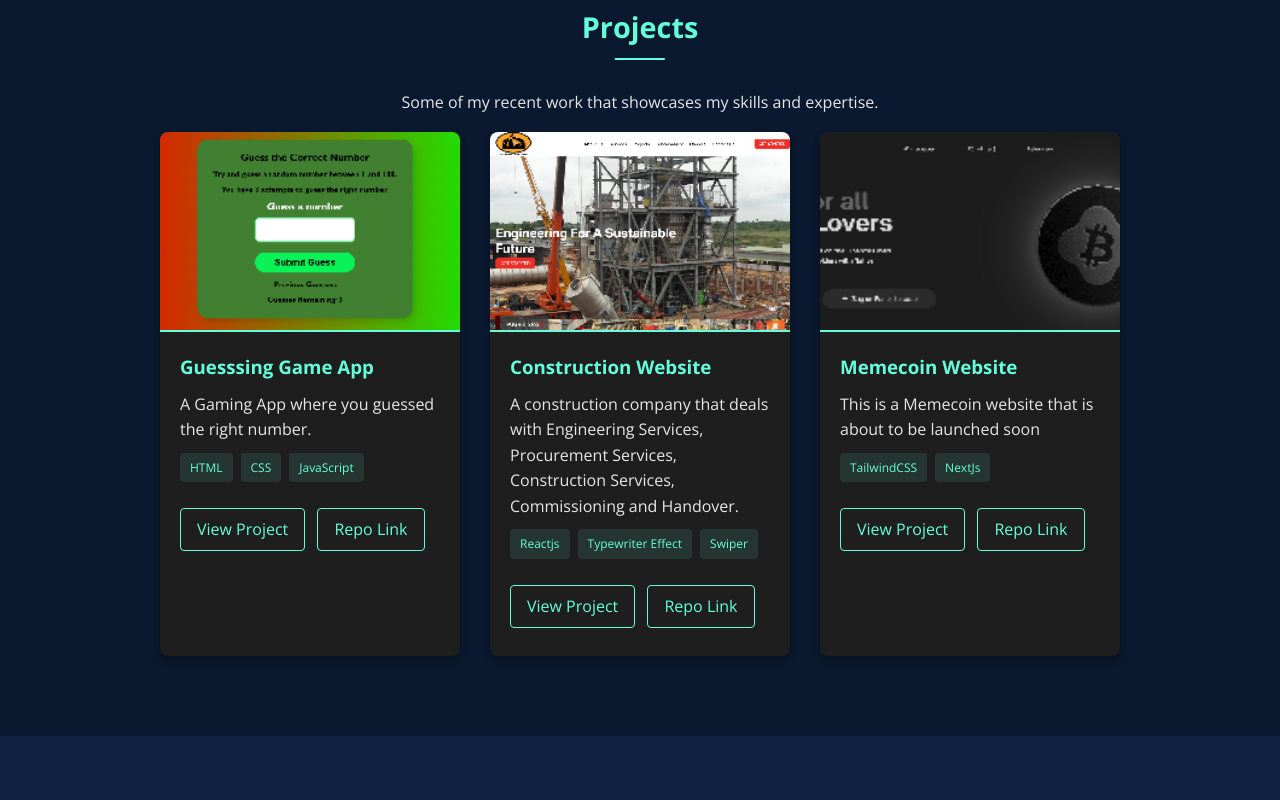
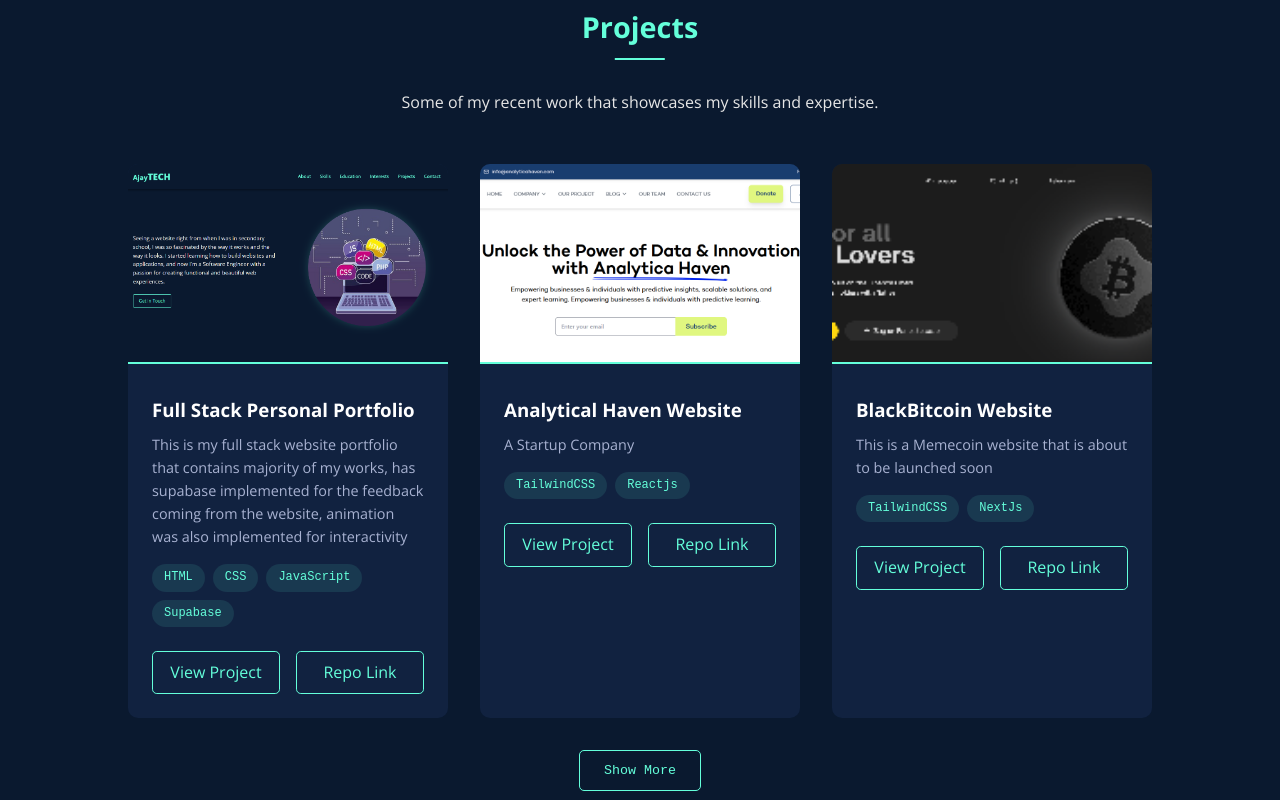
Before and after one commit to Ajayfrizzy/Portfolio_V1, a plain HTML site: page index.html in a window 1280 px wide. Shown: the part 4160-4960 px from the top of the page. Drawn offline with nearby package versions, Linux system fonts and the light colour scheme.

Commit message:
Added some projects and Updated my Resume

```diff
--- a/asset/css/styles.css
+++ b/asset/css/styles.css
@@ -1,4 +1,4 @@
-@import url('https://fonts.googleapis.com/css2?family=Open+Sans:ital,wght@0,300..800;1,300..800&display=swap');
+@import url("https://fonts.googleapis.com/css2?family=Open+Sans:ital,wght@0,300..800;1,300..800&display=swap");
 
 * {
   margin: 0;
@@ -21,6 +21,9 @@
   --navy: #112240;
   --shadow: 0 4px 6px rgba(0, 0, 0, 0.3);
   --transition-speed: 0.3s;
+  --green: #64ffda;
+  --light-slate: #a8b2d1;
+  --font-mono: "SF Mono", "Fira Code", "Fira Mono", "Roboto Mono", monospace;
 }
 
 body {
@@ -122,7 +125,7 @@ nav {
 }
 
 .nav-links a::after {
-  content: '';
+  content: "";
   position: absolute;
   width: 0;
   height: 2px;
@@ -156,14 +159,15 @@ nav {
   opacity: 1;
   left: 0;
   transform: rotate(0deg);
-  transition: .25s ease-in-out;
+  transition: 0.25s ease-in-out;
 }
 
 .hamburger span:nth-child(1) {
   top: 0px;
 }
 
-.hamburger span:nth-child(2), .hamburger span:nth-child(3) {
+.hamburger span:nth-child(2),
+.hamburger span:nth-child(3) {
   top: 10px;
 }
 
@@ -317,7 +321,7 @@ nav {
   flex: 1;
 }
 
-.hero-content{
+.hero-content {
   padding-right: 3rem;
 }
 
@@ -702,50 +706,31 @@ section.in-view .interest-card:nth-child(3) {
 }
 
 .projects-container {
-  display: flex;
-  flex-wrap: wrap;
-  gap: 30px;
-  justify-content: center;
+  display: grid;
+  grid-template-columns: repeat(auto-fill, minmax(300px, 1fr));
+  gap: 2rem;
+  margin: 2rem 0;
 }
 
 .project-card {
-  background-color: var(--card-bg);
-  border-radius: 8px;
-  box-shadow: var(--shadow);
+  background: var(--navy);
+  border-radius: 10px;
   overflow: hidden;
-  width: 300px;
-  transition: transform 0.3s, box-shadow 0.3s;
   opacity: 0;
   transform: translateY(20px);
-}
-
-section.in-view .project-card:nth-child(1) {
-  animation: fadeInUp 0.8s forwards;
-}
-
-section.in-view .project-card:nth-child(2) {
-  animation: fadeInUp 0.8s forwards 0.3s;
-}
-
-section.in-view .project-card:nth-child(3) {
-  animation: fadeInUp 0.8s forwards 0.6s;
+  transition: transform 0.3s ease, box-shadow 0.3s ease;
 }
 
 .project-card:hover {
-  transform: translateY(-10px);
-  box-shadow: 0 15px 30px rgba(0, 0, 0, 0.3);
-}
-
-.project-image {
-  height: 200px;
-  overflow: hidden;
-  border-bottom: 2px solid var(--accent-color);
+  transform: translateY(-5px);
+  box-shadow: 0 10px 20px rgba(100, 255, 218, 0.2);
 }
 
 .project-image img {
   width: 100%;
-  height: 100%;
+  height: 200px;
   object-fit: cover;
+  border-bottom: 2px solid var(--accent-color);
   transition: transform 0.5s ease;
 }
 
@@ -754,68 +739,92 @@ section.in-view .project-card:nth-child(3) {
 }
 
 .project-info {
-  padding: 20px;
+  padding: 1.5rem;
 }
 
 .project-info h3 {
-  color: var(--accent-color);
-  margin-bottom: 10px;
+  color: var(--white);
+  margin-bottom: 0.5rem;
+}
+
+.project-info p {
+  color: var(--light-slate);
+  font-size: 0.9rem;
+  margin-bottom: 1rem;
 }
 
 .project-tags {
   display: flex;
   flex-wrap: wrap;
-  gap: 8px;
-  margin: 10px 0;
+  gap: 0.5rem;
+  margin-bottom: 1.5rem;
 }
 
 .project-tag {
-  background-color: rgba(100, 255, 218, 0.1);
-  color: var(--accent-color);
-  padding: 5px 10px;
-  border-radius: 4px;
-  font-size: 12px;
-  transition: background-color 0.3s ease;
+  background: rgba(100, 255, 218, 0.1);
+  color: var(--green);
+  padding: 0.25rem 0.75rem;
+  border-radius: 20px;
+  font-size: 0.75rem;
+  font-family: var(--font-mono);
 }
 
-.project-tag:hover {
-  background-color: rgba(100, 255, 218, 0.2);
+.project-links {
+  display: flex;
+  gap: 1rem;
 }
 
-.btn2 {
-  display: inline-block;
-  background-color: transparent;
-  color: var(--accent-color);
-  padding: 8px 16px;
-  border: 1px solid var(--accent-color);
-  border-radius: 4px;
-  cursor: pointer;
-  margin-top: 1rem;
-  margin-right: 0.5rem;
-  transition: all 0.3s;
-  position: relative;
-  overflow: hidden;
-  z-index: 1;
+.project-links .btn2 {
+  flex: 1;
+  text-align: center;
+  padding: 0.5rem;
+  color: var(--green);
+  border: 1px solid var(--green);
+  border-radius: 0.3rem;
 }
 
-.btn2:before {
-  content: "";
-  position: absolute;
-  left: 0;
-  top: 0;
-  width: 0;
-  height: 100%;
-  background-color: var(--accent-color);
-  transition: width 0.3s ease;
-  z-index: -1;
+.project-links .btn2:hover {
+  background-color: var(--green);
+  color: #0a192f;
+  transition: ease-in-out;
+  transition-duration: 300ms;
 }
 
-.btn2:hover:before {
-  width: 100%;
+/* Show More Button */
+.show-more-btn {
+  display: block;
+  margin: 2rem auto 0;
+  padding: 0.75rem 1.5rem;
+  background: transparent;
+  color: var(--green);
+  border: 1px solid var(--green);
+  border-radius: 5px;
+  font-family: var(--font-mono);
+  cursor: pointer;
+  transition: all 0.3s ease;
 }
 
-.btn2:hover {
-  color: var(--dark-navy);
+.show-more-btn:hover {
+  background-color: var(--green);
+  color: #0a192f;
+  transition: ease-in-out;
+  transition-duration: 300ms;
+}
+
+/* Animation */
+section.in-view .project-card {
+  animation: fadeInUp 0.6s forwards;
+}
+
+@keyframes fadeInUp {
+  to {
+    opacity: 1;
+    transform: translateY(0);
+  }
+}
+
+section.in-view .project-card:nth-child(n) {
+  animation-delay: calc(0.1s * var(--i));
 }
 
 /* Contact Section */
@@ -949,15 +958,15 @@ footer {
 .form-status.success {
   display: block;
   background-color: rgba(75, 181, 67, 0.1);
-  color: #4BB543;
-  border: 1px solid #4BB543;
+  color: #4bb543;
+  border: 1px solid #4bb543;
 }
 
 .form-status.error {
   display: block;
   background-color: rgba(255, 0, 0, 0.1);
-  color: #FF0000;
-  border: 1px solid #FF0000;
+  color: #ff0000;
+  border: 1px solid #ff0000;
 }
 
 button:disabled {
@@ -972,7 +981,7 @@ button:disabled {
     min-height: 50vh;
   } */
 
-  .hero h1{
+  .hero h1 {
     font-size: 1.5rem;
   }
 
@@ -1008,15 +1017,20 @@ button:disabled {
 
   .project-card {
     width: 45%;
-}
+  }
+
+  .projects-container {
+    grid-template-columns: repeat(2, 1fr); /* 2 columns on tablet */
+  }
 }
 
+/* Responsive adjustments */
 @media (max-width: 768px) {
   .container {
     max-width: 90vw;
   }
 
-  .hero-container{
+  .hero-container {
     flex-direction: column-reverse;
     text-align: center;
   }
@@ -1035,7 +1049,15 @@ button:disabled {
     display: block;
   }
 
+  .projects-container {
+    grid-template-columns: 1fr;
+  }
+
   .project-card {
-    width: 80%;
+    width: 100%;
+  }
+
+    .project-links {
+    flex-direction: column;
+  }
 }
-}
--- a/asset/javascript/app.js
+++ b/asset/javascript/app.js
@@ -1,36 +1,88 @@
-/* JavaScript for Dynamic Content  for project*/
+/* JavaScript for Dynamic Content for project*/
 
 // Project data
 const projects = [
+  {
+    title: "Full Stack Personal Portfolio",
+    description:
+      "This is my full stack website portfolio that contains majority of my works, has supabase implemented for the feedback coming from the website, animation was also implemented for interactivity",
+    image: "/asset/img/project_9.png",
+    tags: ["HTML", "CSS", "JavaScript", "Supabase"],
+    link: "https://mini-portfolio-ebon.vercel.app/",
+    github: "https://github.com/Ajayfrizzy/Mini_portfolio",
+  },
+  {
+    title: "Analytical Haven Website",
+    description: "A Startup Company",
+    image: "/asset/img/project_5.png",
+    tags: ["TailwindCSS", "Reactjs"],
+    link: "https://analytical-haven.vercel.app/",
+    github: "https://github.com/Ajayfrizzy/Analytical_Haven",
+  },
+  {
+    title: "BlackBitcoin Website",
+    description: "This is a Memecoin website that is about to be launched soon",
+    image: "/asset/img/project_3.png",
+    tags: ["TailwindCSS", "NextJs"],
+    link: "https://www.blackbitcoin.vip/",
+    github: "https://github.com/Ajayfrizzy/black-bitcoin",
+  },
+  {
+    title: "House Booking",
+    description: "House Booking Website",
+    image: "/asset/img/project_4.png",
+    tags: ["TailwindCSS", "NextJs", "SwiperJs"],
+    link: "https://big-analytical-project.vercel.app/",
+    github: "https://github.com/Ajayfrizzy/big_analytical_project",
+  },
+  {
+    title: "Construction Website",
+    description:
+      "A construction company that deals with Engineering Services, Procurement Services, Construction Services, Commissioning and Handover.",
+    image: "/asset/img/project_2.png",
+    tags: ["Reactjs", "Typewriter Effect", "Swiper"],
+    link: "https://pggrng.netlify.app/",
+    github: "https://github.com/Ajayfrizzy/fortress_project",
+  },
+  {
+    title: "New Popecoin Website",
+    description: "This is another Memecoin website that was launched recently",
+    image: "/asset/img/project_6.png",
+    tags: ["TailwindCSS", "NextJs", "Api Integration"],
+    link: "https://never-mind.vercel.app/",
+    github: "https://github.com/Ajayfrizzy/New_pope_coin",
+  },
+  {
+    title: "Mini Ecommerce Website",
+    description:
+      "Mini ecommerce with some little functionality which include filter, delete, carting of items and others...",
+    image: "/asset/img/project_7.png",
+    tags: ["HTML", "CSS", "JavaScript"],
+    link: "https://github.com/Ajayfrizzy/New_pope_coin",
+    github: "https://github.com/Ajayfrizzy/Mini_ecommerce",
+  },
+  {
+    title: "Full Stack Website for FarmConnect",
+    description:
+      "This is a full stack website with the following functionality features Authetication for users registration/login, adding of items features for farmers and some other features...",
+    image: "/asset/img/project_8.png",
+    tags: ["TypeScript", "ReactJs", "Supabase"],
+    link: "https://vibe-coding-hackathon-olive.vercel.app/",
+    github: "https://github.com/Ajayfrizzy/Mini_ecommerce",
+  },
   {
     title: "Guesssing Game App",
     description: "A Gaming App where you guessed the right number.",
     image: "/asset/img/project_1.png",
     tags: ["HTML", "CSS", "JavaScript"],
     link: "https://ajayfrizzy.github.io/zuri-guessing-game/",
-        github: "https://github.com/Ajayfrizzy/zuri-guessing-game"
+    github: "https://github.com/Ajayfrizzy/zuri-guessing-game",
   },
-    {
-        title: "Construction Website",
-        description: "A construction company that deals with Engineering Services, Procurement Services, Construction Services, Commissioning and Handover.",
-        image: "/asset/img/project_2.png",
-        tags: ["Reactjs", "Typewriter Effect", "Swiper"],
-        link: "https://pggrng.netlify.app/",
-        github: "https://github.com/Ajayfrizzy/fortress_project"
-    },
-    {
-        title: "Memecoin Website",
-        description: "This is a Memecoin website that is about to be launched soon",
-        image: "/asset/img/project_3.png",
-        tags: ["TailwindCSS", "NextJs"],
-        link: "https://www.blackbitcoin.vip/",
-        github: "https://github.com/Ajayfrizzy/black-bitcoin"
-    }
 ];
 
-document.addEventListener('DOMContentLoaded', function() {
+document.addEventListener("DOMContentLoaded", function () {
   // First, ensure the mobile menu and hamburger elements exist
-    if (!document.querySelector('.mobile-menu')) {
+  if (!document.querySelector(".mobile-menu")) {
     const mobileMenuHTML = `
             <div class="mobile-menu">
                 <ul>
@@ -44,12 +96,12 @@ document.addEventListener('DOMContentLoaded', function() {
             </div>
             <div class="overlay"></div>
         `;
-        document.body.insertAdjacentHTML('beforeend', mobileMenuHTML);
+    document.body.insertAdjacentHTML("beforeend", mobileMenuHTML);
   }
 
   // Add hamburger button if it doesn't exist already
-    if (!document.querySelector('.hamburger')) {
-        const nav = document.querySelector('nav');
+  if (!document.querySelector(".hamburger")) {
+    const nav = document.querySelector("nav");
     const hamburgerHTML = `
             <div class="hamburger">
                 <span></span>
@@ -58,189 +110,233 @@ document.addEventListener('DOMContentLoaded', function() {
                 <span></span>
             </div>
         `;
-        nav.insertAdjacentHTML('beforeend', hamburgerHTML);
+    nav.insertAdjacentHTML("beforeend", hamburgerHTML);
   }
 
   // Now that we're sure the elements exist, add the event listeners and functionality
   // Select the hamburger button, mobile menu, and overlay elements
-    const hamburger = document.querySelector('.hamburger');
-    const mobileMenu = document.querySelector('.mobile-menu');
-    const overlay = document.querySelector('.overlay');
-    const mobileLinks = document.querySelectorAll('.mobile-menu ul li a');
+  const hamburger = document.querySelector(".hamburger");
+  const mobileMenu = document.querySelector(".mobile-menu");
+  const overlay = document.querySelector(".overlay");
+  const mobileLinks = document.querySelectorAll(".mobile-menu ul li a");
 
   // Toggle menu when hamburger is clicked
-    hamburger.addEventListener('click', function() {
-        this.classList.toggle('open');
-        mobileMenu.classList.toggle('open');
-        overlay.classList.toggle('open');
-        document.body.classList.toggle('no-scroll');
+  hamburger.addEventListener("click", function () {
+    this.classList.toggle("open");
+    mobileMenu.classList.toggle("open");
+    overlay.classList.toggle("open");
+    document.body.classList.toggle("no-scroll");
   });
 
   // Close menu when overlay is clicked
-    overlay.addEventListener('click', function() {
-        hamburger.classList.remove('open');
-        mobileMenu.classList.remove('open');
-        this.classList.remove('open');
-        document.body.classList.remove('no-scroll');
+  overlay.addEventListener("click", function () {
+    hamburger.classList.remove("open");
+    mobileMenu.classList.remove("open");
+    this.classList.remove("open");
+    document.body.classList.remove("no-scroll");
   });
 
   // Close menu when a link is clicked
-    mobileLinks.forEach(link => {
-        link.addEventListener('click', function() {
-            hamburger.classList.remove('open');
-            mobileMenu.classList.remove('open');
-            overlay.classList.remove('open');
-            document.body.classList.remove('no-scroll');
+  mobileLinks.forEach((link) => {
+    link.addEventListener("click", function () {
+      hamburger.classList.remove("open");
+      mobileMenu.classList.remove("open");
+      overlay.classList.remove("open");
+      document.body.classList.remove("no-scroll");
     });
   });
 
-    // Load projects dynamically
-    const projectsContainer = document.getElementById('projectsContainer');
-    if (projectsContainer) {
-        projects.forEach(project => {
-            const projectCard = document.createElement('div');
-            projectCard.className = 'project-card';
+  // Load projects dynamically with show more/less functionality
+  const projectsContainer = document.getElementById("projectsContainer");
+
+  if (projectsContainer && Array.isArray(projects)) {
+    projectsContainer.innerHTML = ""; // Clear existing content
+
+    const toggleButton = document.createElement("button");
+    toggleButton.className = "show-more-btn";
+    toggleButton.textContent = "Show More";
+
+    const initialVisibleCount = 3;
+    let expanded = false;
+
+    projects.forEach((project, index) => {
+      const projectCard = document.createElement("div");
+      projectCard.className = "project-card";
+      projectCard.style.display =
+        index >= initialVisibleCount ? "none" : "block";
 
       projectCard.innerHTML = `
       <div class="project-image">
-                    <img src="${project.image}" alt="${project.title}">
+        <img src="${project.image}" alt="${
+        project.title
+      }" onerror="this.src='/path/to/default-image.png'">
       </div>
       <div class="project-info">
         <h3>${project.title}</h3>
         <p>${project.description}</p>
         <div class="project-tags">
-                        ${project.tags.map(tag => `<span class="project-tag">${tag}</span>`).join('')}
+          ${project.tags
+            .map((tag) => `<span class="project-tag">${tag}</span>`)
+            .join("")}
         </div>
-                    <a href="${project.link}" target="_blank" class="btn2">View Project</a>
+        <div class="project-links">
+          <a href="${
+            project.link
+          }" target="_blank" class="btn2">View Project</a>
           <a href="${project.github}" target="_blank" class="btn2">Repo Link</a>
+        </div>
       </div>
     `;
 
       projectsContainer.appendChild(projectCard);
     });
+
+    if (projects.length > initialVisibleCount) {
+      // Append toggle button outside the grid
+      projectsContainer.parentElement.appendChild(toggleButton);
     }
 
-    // Form submission handling
-   /* const contactForm = document.getElementById('contactForm');
-    if (contactForm) {
-        contactForm.addEventListener('submit', function(e) {
-            e.preventDefault();
-            alert('Thank you for your message! I will get back to you soon.');
-            this.reset();
+    toggleButton.addEventListener("click", () => {
+      const projectCards = projectsContainer.querySelectorAll(".project-card");
+
+      projectCards.forEach((card, index) => {
+        if (index >= initialVisibleCount) {
+          card.style.display = expanded ? "none" : "block";
+        }
       });
-    }*/
+
+      expanded = !expanded;
+      toggleButton.textContent = expanded ? "Show Less" : "Show More";
+
+      if (expanded) {
+        setTimeout(() => {
+          document
+            .querySelector("#projects")
+            ?.scrollIntoView({ behavior: "smooth" });
+        }, 100);
+      }
+    });
+  }
 
   // Animation on scroll
   // Get all sections that need to be animated
-    const sections = document.querySelectorAll('section');
+  const sections = document.querySelectorAll("section");
 
   // Create an Intersection Observer
-    const observer = new IntersectionObserver((entries) => {
-        entries.forEach(entry => {
+  const observer = new IntersectionObserver(
+    (entries) => {
+      entries.forEach((entry) => {
         if (entry.isIntersecting) {
-                entry.target.classList.add('in-view');
+          entry.target.classList.add("in-view");
         }
       });
-    }, {
+    },
+    {
       root: null, // viewport
       threshold: 0.1, // 10% of the item is visible
-        rootMargin: '-50px'
-    });
+      rootMargin: "-50px",
+    }
+  );
 
   // Observe each section
-    sections.forEach(section => {
+  sections.forEach((section) => {
     observer.observe(section);
   });
 
   // Add typing animation for hero text
-    const heroTitle = document.querySelector('.hero h1');
+  const heroTitle = document.querySelector(".hero h1");
   if (heroTitle) {
     setTimeout(() => {
-            heroTitle.style.opacity = '1';
-            heroTitle.style.transform = 'translateY(0)';
+      heroTitle.style.opacity = "1";
+      heroTitle.style.transform = "translateY(0)";
     }, 500);
   }
 
   // Custom cursor effect (optional enhancement)
-    const cursor = document.createElement('div');
-    cursor.classList.add('cursor');
+  const cursor = document.createElement("div");
+  cursor.classList.add("cursor");
   document.body.appendChild(cursor);
 
-    document.addEventListener('mousemove', function(e) {
-        cursor.style.left = e.clientX + 'px';
-        cursor.style.top = e.clientY + 'px';
+  document.addEventListener("mousemove", function (e) {
+    cursor.style.left = e.clientX + "px";
+    cursor.style.top = e.clientY + "px";
   });
 
   // Add/remove class when hovering over links
-    const links = document.querySelectorAll('a, button, .skill-card, .project-card, .interest-card');
-    links.forEach(link => {
-        link.addEventListener('mouseenter', () => {
-            cursor.classList.add('cursor-grow');
+  const links = document.querySelectorAll(
+    "a, button, .skill-card, .project-card, .interest-card"
+  );
+  links.forEach((link) => {
+    link.addEventListener("mouseenter", () => {
+      cursor.classList.add("cursor-grow");
     });
 
-        link.addEventListener('mouseleave', () => {
-            cursor.classList.remove('cursor-grow');
+    link.addEventListener("mouseleave", () => {
+      cursor.classList.remove("cursor-grow");
     });
   });
 
   // Add scroll to top button
-    const scrollTopButton = document.createElement('button');
-    scrollTopButton.id = 'scrollTop';
+  const scrollTopButton = document.createElement("button");
+  scrollTopButton.id = "scrollTop";
   scrollTopButton.innerHTML = '<i class="fas fa-arrow-up"></i>';
-    scrollTopButton.style.position = 'fixed';
-    scrollTopButton.style.bottom = '20px';
-    scrollTopButton.style.right = '20px';
-    scrollTopButton.style.backgroundColor = 'var(--accent-color)';
-    scrollTopButton.style.color = 'var(--dark-navy)';
-    scrollTopButton.style.border = 'none';
-    scrollTopButton.style.borderRadius = '50%';
-    scrollTopButton.style.width = '50px';
-    scrollTopButton.style.height = '50px';
-    scrollTopButton.style.fontSize = '20px';
-    scrollTopButton.style.cursor = 'pointer';
-    scrollTopButton.style.display = 'none';
-    scrollTopButton.style.zIndex = '99';
-    scrollTopButton.style.transition = 'opacity 0.3s, transform 0.3s';
+  scrollTopButton.style.position = "fixed";
+  scrollTopButton.style.bottom = "20px";
+  scrollTopButton.style.right = "20px";
+  scrollTopButton.style.backgroundColor = "var(--accent-color)";
+  scrollTopButton.style.color = "var(--dark-navy)";
+  scrollTopButton.style.border = "none";
+  scrollTopButton.style.borderRadius = "50%";
+  scrollTopButton.style.width = "50px";
+  scrollTopButton.style.height = "50px";
+  scrollTopButton.style.fontSize = "20px";
+  scrollTopButton.style.cursor = "pointer";
+  scrollTopButton.style.display = "none";
+  scrollTopButton.style.zIndex = "99";
+  scrollTopButton.style.transition = "opacity 0.3s, transform 0.3s";
 
   document.body.appendChild(scrollTopButton);
 
-    window.addEventListener('scroll', function() {
+  window.addEventListener("scroll", function () {
     if (window.scrollY > 500) {
-            scrollTopButton.style.display = 'block';
-            scrollTopButton.style.opacity = '1';
+      scrollTopButton.style.display = "block";
+      scrollTopButton.style.opacity = "1";
     } else {
-            scrollTopButton.style.opacity = '0';
+      scrollTopButton.style.opacity = "0";
       setTimeout(() => {
         if (window.scrollY <= 500) {
-                    scrollTopButton.style.display = 'none';
+          scrollTopButton.style.display = "none";
         }
       }, 300);
     }
   });
 
-    scrollTopButton.addEventListener('click', function() {
+  scrollTopButton.addEventListener("click", function () {
     window.scrollTo({
       top: 0,
-            behavior: 'smooth'
+      behavior: "smooth",
     });
   });
 
   // Add smooth scrolling for all anchor links
-    document.querySelectorAll('a[href^="#"]').forEach(anchor => {
-        anchor.addEventListener('click', function(e) {
+  document.querySelectorAll('a[href^="#"]').forEach((anchor) => {
+    anchor.addEventListener("click", function (e) {
       e.preventDefault();
 
-            const targetId = this.getAttribute('href');
-            if (targetId === '#') return;
+      const targetId = this.getAttribute("href");
+      if (targetId === "#") return;
 
       const targetElement = document.querySelector(targetId);
       if (targetElement) {
-                const navHeight = document.querySelector('header').offsetHeight;
-                const targetPosition = targetElement.getBoundingClientRect().top + window.scrollY - navHeight;
+        const navHeight = document.querySelector("header").offsetHeight;
+        const targetPosition =
+          targetElement.getBoundingClientRect().top +
+          window.scrollY -
+          navHeight;
 
         window.scrollTo({
           top: targetPosition,
-                    behavior: 'smooth'
+          behavior: "smooth",
         });
       }
     });
```
Also changed, not shown: index.html (+0 -1 lines), asset/img/project_4.png (added), asset/img/project_5.png (added), asset/img/project_6.png (added), asset/img/project_7.png (added), asset/img/project_8.png (added), asset/img/project_9.png (added), 1 other file. Lines whose indentation alone changed are shown as unchanged.
